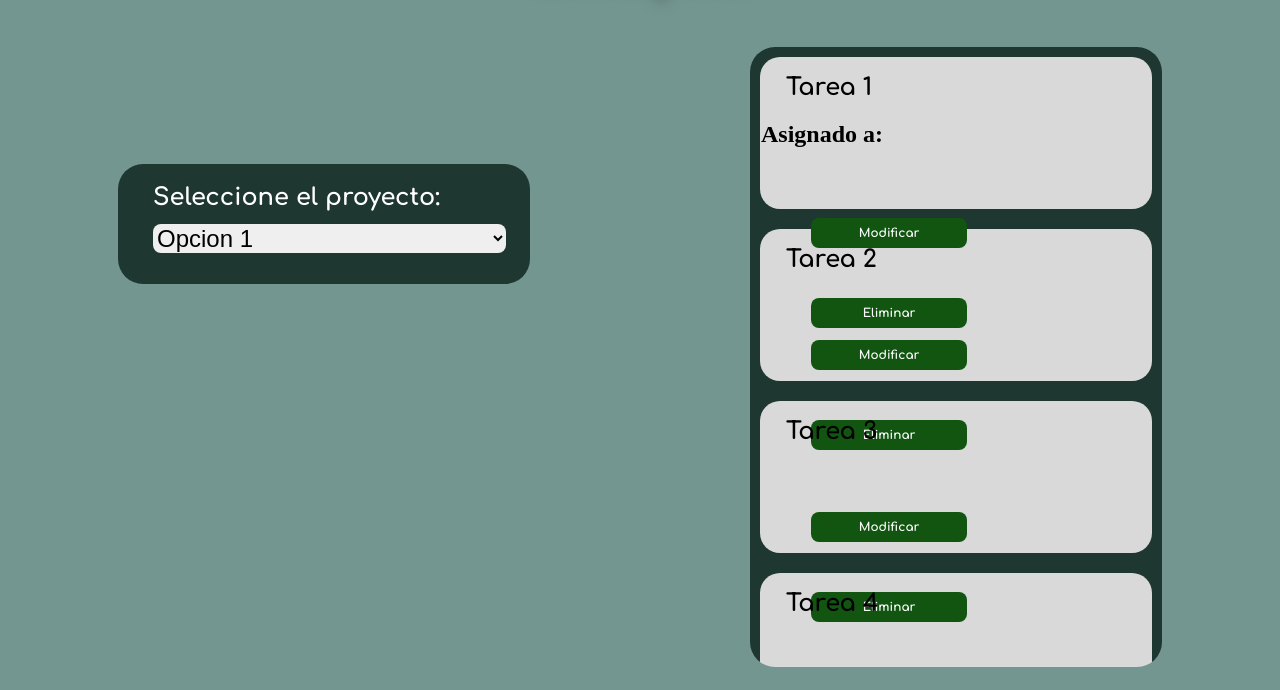
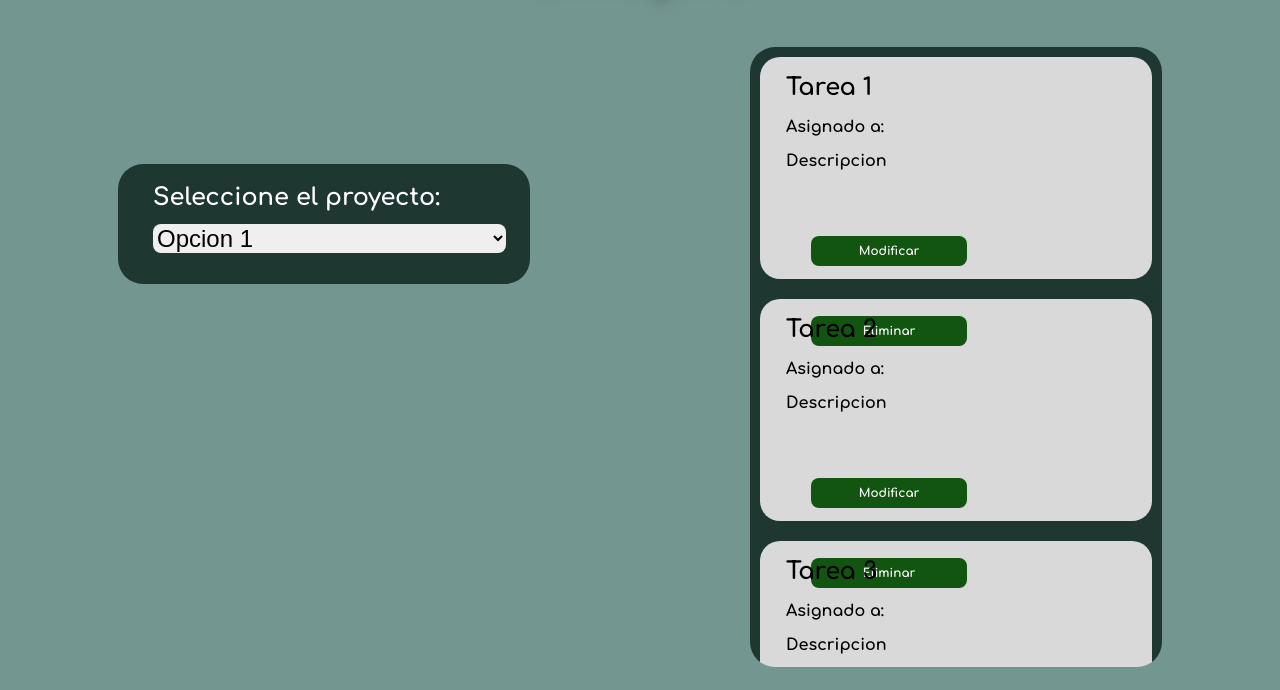
Before and after one commit to javialroro/ProyectoReque, a plain HTML site: page frontend/www/modificarProy.html in a window 1280 px wide. Shown: the part 110-800 px from the top of the page. Drawn offline with Linux system fonts and the light colour scheme.

```diff
--- a/frontend/www/css/styleModProy.css
+++ b/frontend/www/css/styleModProy.css
@@ -54,7 +54,7 @@
 
 .tarea{
     background-color: #D9D9D9;
-    height: 150px;
+    height: 220px;
     border-radius: 20px;
     padding: 1px;
     margin-bottom: 20px;
@@ -64,6 +64,20 @@
     font-family: "Comfortaa", sans-serif;
     font-weight: bold;
     font-size: 24px;
+    margin-left: 25px;
+}
+
+.tarea>h2 {
+    font-family: "Comfortaa", sans-serif;
+    font-weight: bold;
+    font-size: 16px;
+    margin-left: 25px;
+}
+
+.tarea>p{
+    font-family: "Comfortaa", sans-serif;
+    font-weight: bold;
+    font-size: 16px;
     margin-left: 25px;
 }
 
--- a/frontend/www/modificarProy.html
+++ b/frontend/www/modificarProy.html
@@ -20,26 +20,35 @@
                 <div class="tarea">
                     <h1>Tarea 1</h1>
                     <h2>Asignado a:</h2>
+                    <p>Descripcion</p>
                     <button>Modificar</button>
                     <button>Eliminar</button>
                 </div>
                 <div class="tarea">
                     <h1>Tarea 2</h1>
+                    <h2>Asignado a:</h2>
+                    <p>Descripcion</p>
                     <button>Modificar</button>
                     <button>Eliminar</button>
                 </div>
                 <div class="tarea">
                     <h1>Tarea 3</h1>
+                    <h2>Asignado a:</h2>
+                    <p>Descripcion</p>
                     <button>Modificar</button>
                     <button>Eliminar</button>
                 </div>
                 <div class="tarea">
                     <h1>Tarea 4</h1>
+                    <h2>Asignado a:</h2>
+                    <p>Descripcion</p>
                     <button>Modificar</button>
                     <button>Eliminar</button>
                 </div>
                 <div class="tarea">
                     <h1>Tarea 5</h1>
+                    <h2>Asignado a:</h2>
+                    <p>Descripcion</p>
                     <button>Modificar</button>
                     <button>Eliminar</button>
                 </div>
```
Also changed, not shown: frontend/www/js/scriptSignUp.js (+24 -4 lines).
